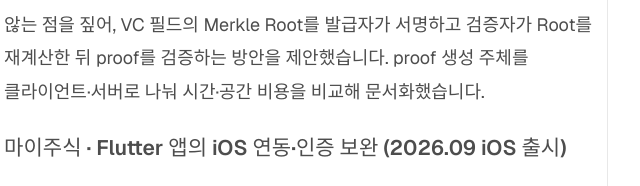
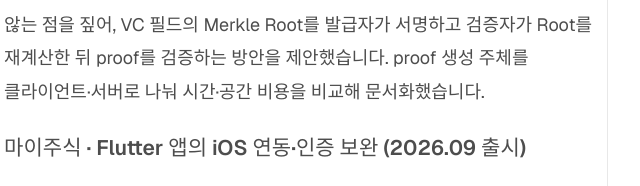
Before and after one commit to minjunkim-dev/minjunkim-dev.github.io, an Astro site: page /about in a window 1280 px wide. Shown: the part 3900-4086 px from the top of the page, 593-1233 px from the left. Built offline with nearby package versions, Linux system fonts and the light colour scheme; Astro itself is replaced by a stand-in of ours.

Commit message:
docs: drop the iOS-only wording from the 마이주식 release note

```diff
--- a/src/pages/about.astro
+++ b/src/pages/about.astro
@@ -112,7 +112,7 @@ import { SITE } from '../data/site';
           <p>Native·Flutter·KMP의 환경·버전 관리 기준과 MyD WebView·관리자 웹의 배포·승인·산출물 검증·복구 절차를 문서화했습니다.</p>
           <h3>기술 조사·설계 (2024)</h3>
           <p>모바일 신분증 도입에 앞서 App Attest·DID·VC·ZKP를 조사하고 iOS Attestation 샘플을 구현·검증했습니다. ZKP만으로는 증명 입력이 발급 원본인지 보장되지 않는 점을 짚어, VC 필드의 Merkle Root를 발급자가 서명하고 검증자가 Root를 재계산한 뒤 proof를 검증하는 방안을 제안했습니다. proof 생성 주체를 클라이언트·서버로 나눠 시간·공간 비용을 비교해 문서화했습니다.</p>
-          <h3>마이주식 · Flutter 앱의 iOS 연동·인증 보완 (2026.09 iOS 출시)</h3>
+          <h3>마이주식 · Flutter 앱의 iOS 연동·인증 보완 (2026.09 출시)</h3>
           <p>iOS App Attest 기반 Firebase App Check를 연동하고 환경별 설정과 토큰 갱신 순서를 보완했습니다. Apple 연결 해제용 토큰의 서버 암호화 저장, 가입 중단 시 정리, 탈퇴 재시도와 연결 해제 후 토큰 삭제를 구현·보완했습니다. 관광 콘텐츠 기능의 Flutter/iOS 보완과 공동 QA에도 참여했습니다.</p>
           <h3>외부 파트너 협업·멘토링</h3>
           <p>외부 헬스케어 앱 프로젝트의 기술 창구로 API·endpoint 변경을 조율하고 iOS 운영 이슈를 수정했습니다. Figma 기준 테스트 케이스로 내부 QA를 진행해 외부 개발팀에 전달했습니다. 신입 iOS 개발자와 토이 프로젝트 3차례를 진행하고 개발 환경 설정과 코드 리뷰를 지원했습니다.</p>
```
